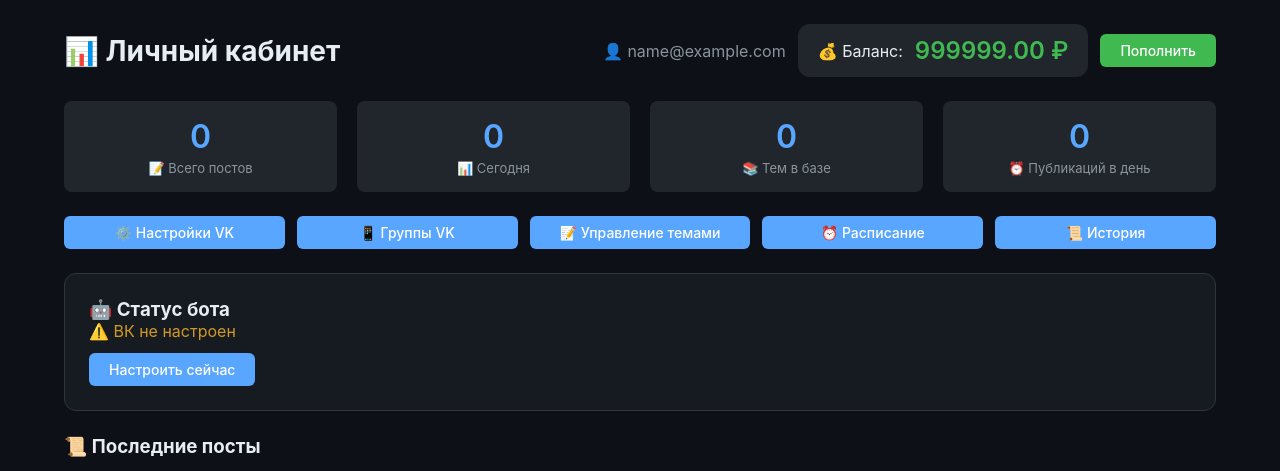
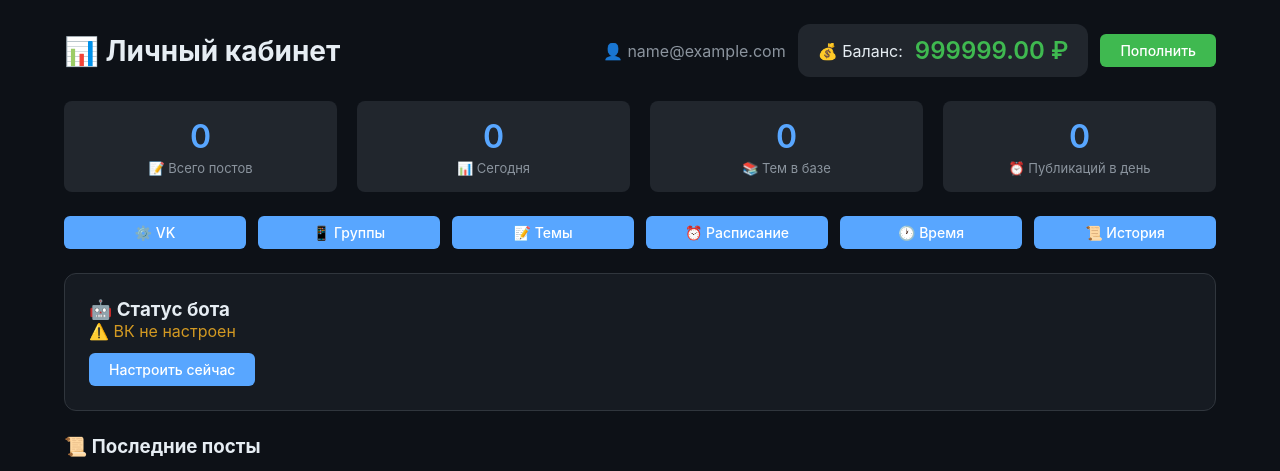
Before and after one commit to teharenda1989-ui/SMM-pilot-TESTY, a Flask app: page /dashboard in a window 1280 px wide. Shown: the part 68-539 px from the top of the page. Run offline with Flask 3, Linux system fonts and the light colour scheme; the visitor is signed in with stand-in values (Sample User, id 1); data comes from the database, SQL or seed files in the repository; data that the repository does not hold is empty.

Commit message:
Update dashboard.html

```diff
--- a/templates/dashboard.html
+++ b/templates/dashboard.html
@@ -34,11 +34,12 @@
     </div>
 </div>
 
-<div style="display: grid; grid-template-columns: repeat(auto-fit, minmax(180px, 1fr)); gap: 12px; margin: 24px 0;">
-    <a href="{{ url_for('settings') }}" class="btn btn-primary" style="text-align: center;">⚙️ Настройки VK</a>
-    <a href="{{ url_for('groups') }}" class="btn btn-primary" style="text-align: center;">📱 Группы VK</a>
-    <a href="{{ url_for('topics') }}" class="btn btn-primary" style="text-align: center;">📝 Управление темами</a>
+<div style="display: grid; grid-template-columns: repeat(auto-fit, minmax(150px, 1fr)); gap: 12px; margin: 24px 0;">
+    <a href="{{ url_for('settings') }}" class="btn btn-primary" style="text-align: center;">⚙️ VK</a>
+    <a href="{{ url_for('groups') }}" class="btn btn-primary" style="text-align: center;">📱 Группы</a>
+    <a href="{{ url_for('topics') }}" class="btn btn-primary" style="text-align: center;">📝 Темы</a>
     <a href="{{ url_for('schedule') }}" class="btn btn-primary" style="text-align: center;">⏰ Расписание</a>
+    <a href="{{ url_for('timezone_settings') }}" class="btn btn-primary" style="text-align: center;">🕐 Время</a>
     <a href="{{ url_for('history') }}" class="btn btn-primary" style="text-align: center;">📜 История</a>
 </div>
 
```
